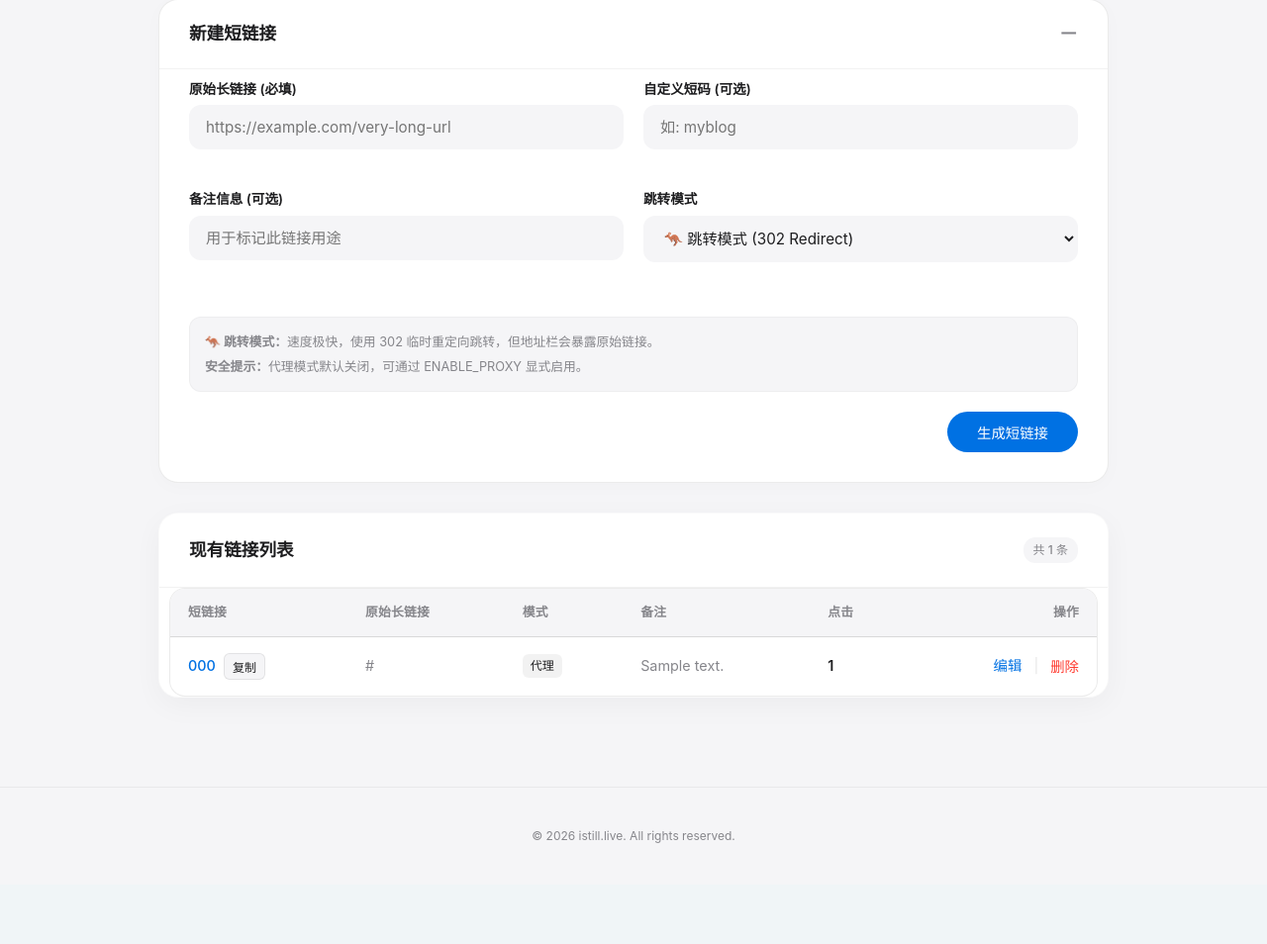
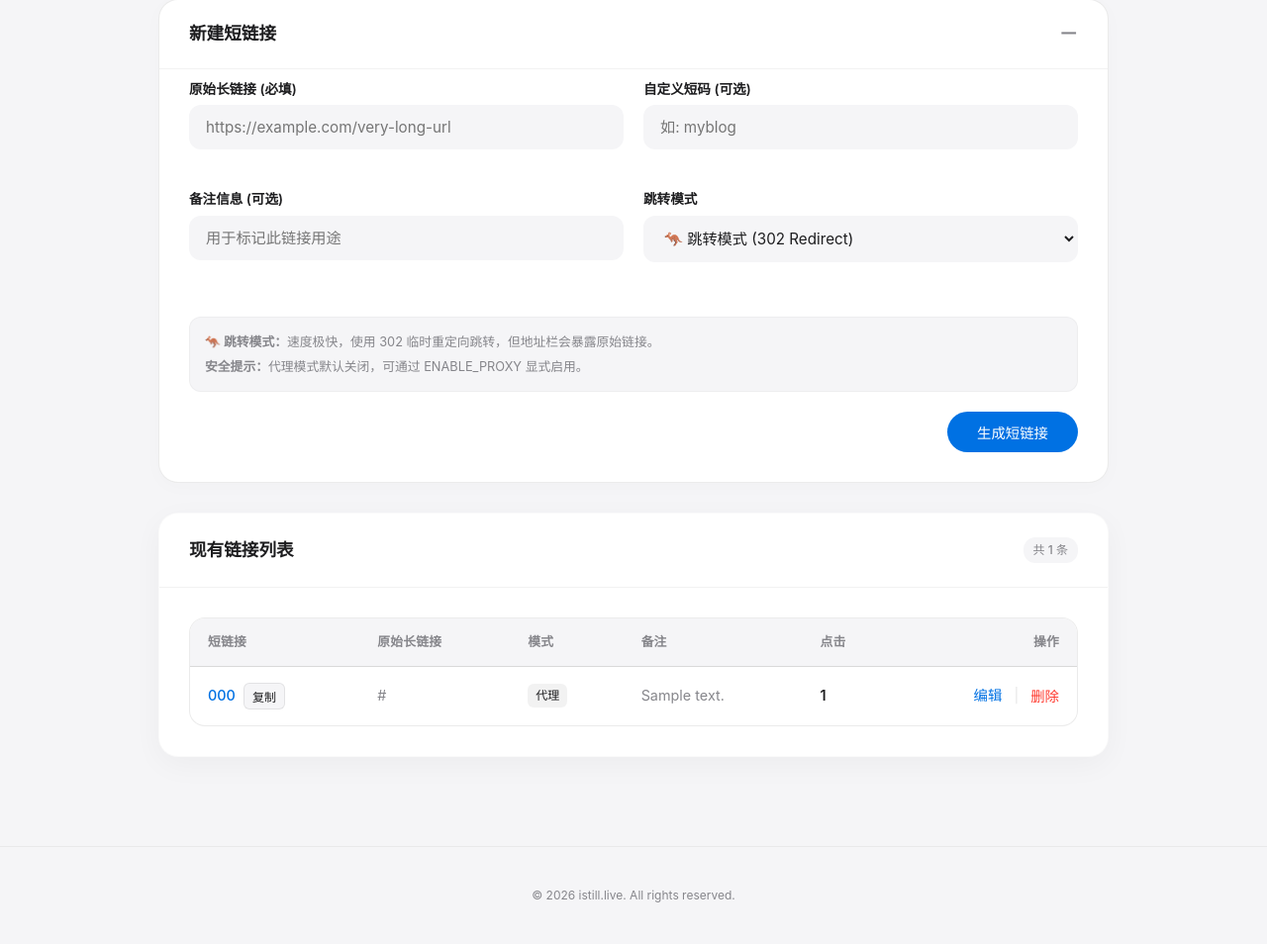
Before and after one commit to DOSEEHER/Shorten-Your-URL, a Flask app: page /admin in a window 1280 px wide. Shown: the part 215-1169 px from the top of the page at 99% size. Before the commit the page ends 1067 px from the top, so only its background shows below. Run offline with Flask 3, Linux system fonts and the light colour scheme; a user stored in the database is signed in; tables that the repository leaves empty hold one stand-in row (values such as "Sample post"); parts of the project's set-up code (start-up, migrations or seed data) failed here and were passed over; some libraries are stand-ins or nearby versions; some web fonts are replaced.

Commit message:
Style: Optimize visual appearance

```diff
--- a/templates/admin.html
+++ b/templates/admin.html
@@ -33,7 +33,7 @@
     .table-container {
         overflow-x: auto;
         border-radius: 16px;
-        margin: 0 10px;
+        margin: 30px;
         border: 1px solid rgba(0, 0, 0, 0.08);
         background: #ffffff;
     }
```
